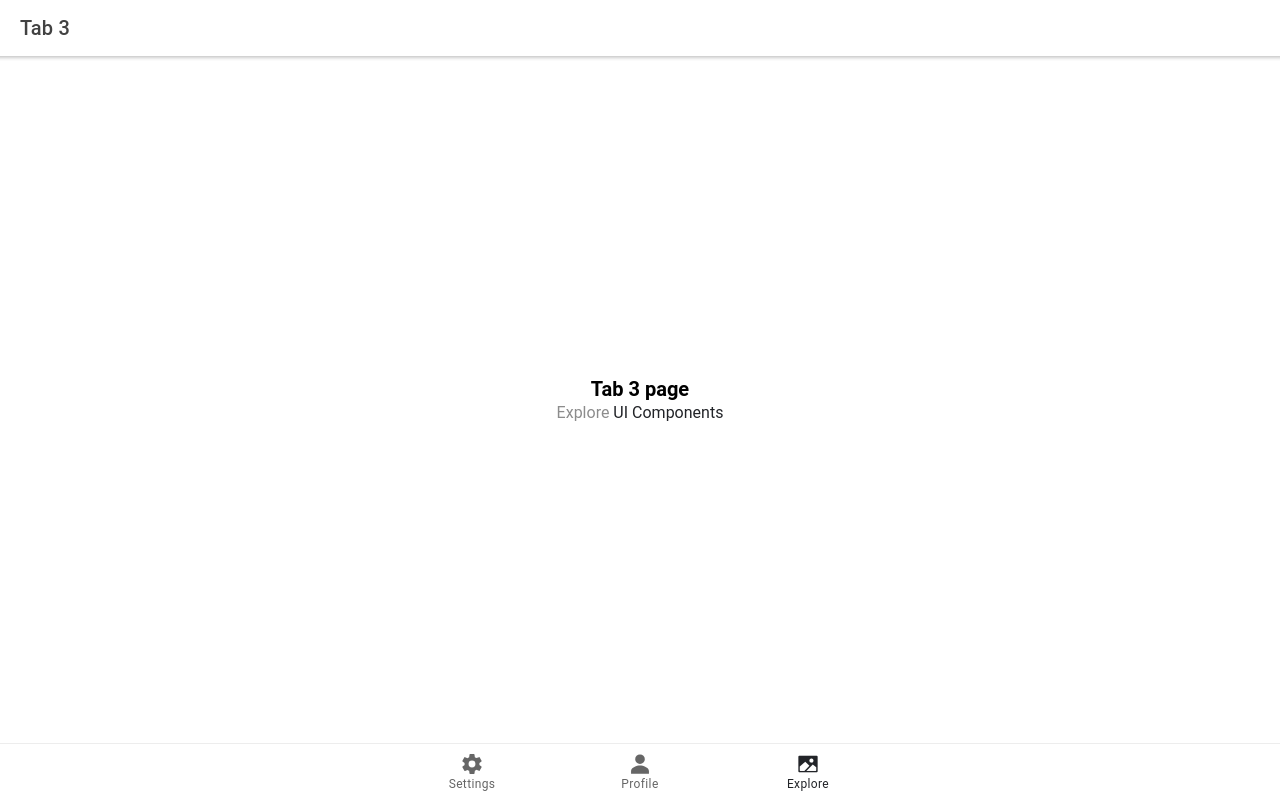
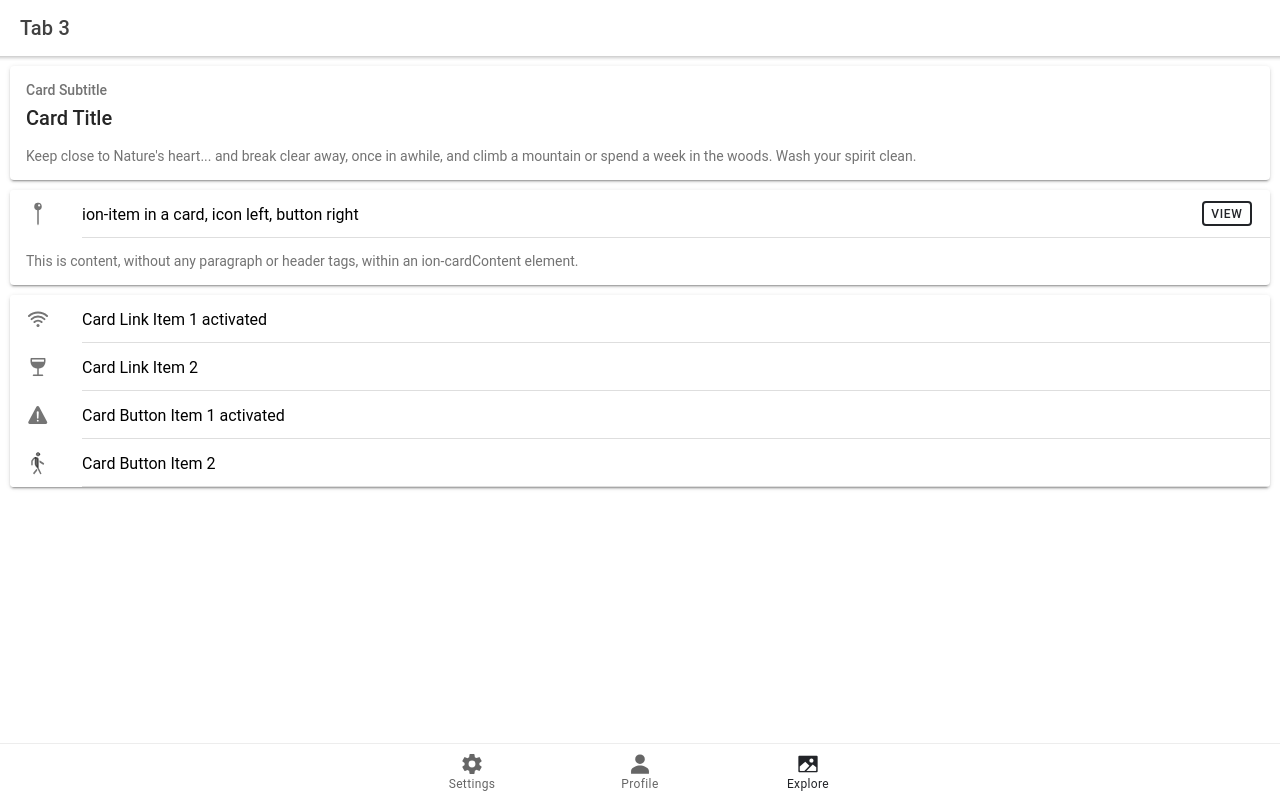
Before and after one commit to artichokecreativepdx/travel-app, a React (Create React App) app: page /tab3 in a window 1280 px wide. Built offline with nearby package versions, Linux system fonts and the light colour scheme.

Commit message:
commit on front-end

```diff
--- a/src/App.tsx
+++ b/src/App.tsx
@@ -9,7 +9,7 @@ import {
   IonTabs,
 } from '@ionic/react';
 import { IonReactRouter } from '@ionic/react-router';
-import { personSharp, imageSharp, settingsSharp } from 'ionicons/icons';
+import { personSharp, imageSharp, settingsSharp} from 'ionicons/icons';
 import Tab1 from './pages/Tab1';
 import Tab2 from './pages/Tab2';
 import Tab3 from './pages/Tab3';
--- a/src/pages/Tab1.tsx
+++ b/src/pages/Tab1.tsx
@@ -1,20 +1,72 @@
-import { IonContent, IonHeader, IonPage, IonTitle, IonToolbar } from '@ionic/react';
+import React, { useState } from 'react';
+import { IonContent, IonHeader, IonPage, IonTitle, IonToolbar, IonList, IonItemDivider, IonItem, IonInput, IonLabel} from '@ionic/react';
 //import ExploreContainer from '../components/ExploreContainer';
 import './Tab1.css';
 
 const Tab1: React.FC = () => {
+  const [text, setText] = useState<string>();
+  const [number, setNumber] = useState<number>();
+
   return (
     <IonPage>
       <IonHeader>
         <IonToolbar>
-          <IonTitle>Settings</IonTitle>
+          <IonTitle>Ion Input Examples</IonTitle>
         </IonToolbar>
       </IonHeader>
       <IonContent>
+        <IonList>
+          <IonItemDivider>Default Input with Placeholder</IonItemDivider>
+          <IonItem>
+            <IonInput value={text} placeholder="Enter Input" onIonChange={e => setText(e.detail.value!)}></IonInput>
+          </IonItem>
 
+          <IonItemDivider>Input with clear button when there is a value</IonItemDivider>
+          <IonItem>
+            <IonInput value={text} placeholder="Enter Input" onIonChange={e => setText(e.detail.value!)} clearInput></IonInput>
+          </IonItem>
+
+          <IonItemDivider>Number type input</IonItemDivider>
+          <IonItem>
+            <IonInput type="number" value={number} placeholder="Enter Number" onIonChange={e => setNumber(parseInt(e.detail.value!, 10))}></IonInput>
+          </IonItem>
+
+          <IonItemDivider>Disabled input</IonItemDivider>
+          <IonItem>
+            <IonInput value={text} disabled></IonInput>
+          </IonItem>
+
+          <IonItemDivider>Readonly input</IonItemDivider>
+          <IonItem>
+            <IonInput value={text} readonly></IonInput>
+          </IonItem>
+
+          <IonItemDivider>Inputs with labels</IonItemDivider>
+
+          <IonItem>
+            <IonLabel>Default Label</IonLabel>
+            <IonInput></IonInput>
+          </IonItem>
+
+          <IonItem>
+            <IonLabel position="floating">Floating Label</IonLabel>
+            <IonInput value={text}></IonInput>
+          </IonItem>
+
+          <IonItem>
+            <IonLabel position="fixed">Fixed Label</IonLabel>
+            <IonInput value={text}></IonInput>
+          </IonItem>
+
+          <IonItem>
+            <IonLabel position="stacked">Stacked Label</IonLabel>
+            <IonInput value={text}> </IonInput>
+          </IonItem>
+        </IonList>
       </IonContent>
     </IonPage>
   );
 };
 
+
 export default Tab1;
--- a/src/pages/Tab3.tsx
+++ b/src/pages/Tab3.tsx
@@ -1,7 +1,8 @@
-import { IonContent, IonHeader, IonPage, IonTitle, IonToolbar } from '@ionic/react';
-import ExploreContainer from '../components/ExploreContainer';
+import { IonContent, IonHeader, IonPage, IonTitle, IonToolbar, IonCard, IonCardContent,
+  IonCardSubtitle, IonCardHeader, IonCardTitle, IonItem, IonLabel, IonButton, IonIcon } from '@ionic/react';
+//import ExploreContainer from '../components/ExploreContainer';
 import './Tab3.css';
-
+import { pin, wifi, wine, warning, walk } from 'ionicons/icons';
 const Tab3: React.FC = () => {
   return (
     <IonPage>
@@ -11,12 +12,55 @@ const Tab3: React.FC = () => {
         </IonToolbar>
       </IonHeader>
       <IonContent fullscreen>
-        <IonHeader collapse="condense">
-          <IonToolbar>
-            <IonTitle size="large">Tab 3</IonTitle>
-          </IonToolbar>
-        </IonHeader>
-        <ExploreContainer name="Tab 3 page" />
+
+        <IonCard>
+          <IonCardHeader>
+            <IonCardSubtitle>Card Subtitle</IonCardSubtitle>
+            <IonCardTitle>Card Title</IonCardTitle>
+          </IonCardHeader>
+
+          <IonCardContent>
+            Keep close to Nature's heart... and break clear away, once in awhile,
+            and climb a mountain or spend a week in the woods. Wash your spirit clean.
+      </IonCardContent>
+        </IonCard>
+
+        <IonCard>
+          <IonItem>
+            <IonIcon icon={pin} slot="start" />
+            <IonLabel>ion-item in a card, icon left, button right</IonLabel>
+            <IonButton fill="outline" slot="end">View</IonButton>
+          </IonItem>
+
+          <IonCardContent>
+            This is content, without any paragraph or header tags,
+            within an ion-cardContent element.
+      </IonCardContent>
+        </IonCard>
+
+        <IonCard>
+          <IonItem href="#" className="ion-activated">
+            <IonIcon icon={wifi} slot="start" />
+            <IonLabel>Card Link Item 1 activated</IonLabel>
+          </IonItem>
+
+          <IonItem href="#">
+            <IonIcon icon={wine} slot="start" />
+            <IonLabel>Card Link Item 2</IonLabel>
+          </IonItem>
+
+          <IonItem className="ion-activated">
+            <IonIcon icon={warning} slot="start" />
+            <IonLabel>Card Button Item 1 activated</IonLabel>
+          </IonItem>
+
+          <IonItem>
+            <IonIcon icon={walk} slot="start" />
+            <IonLabel>Card Button Item 2</IonLabel>
+          </IonItem>
+        </IonCard>
+
+
       </IonContent>
     </IonPage>
   );
```
